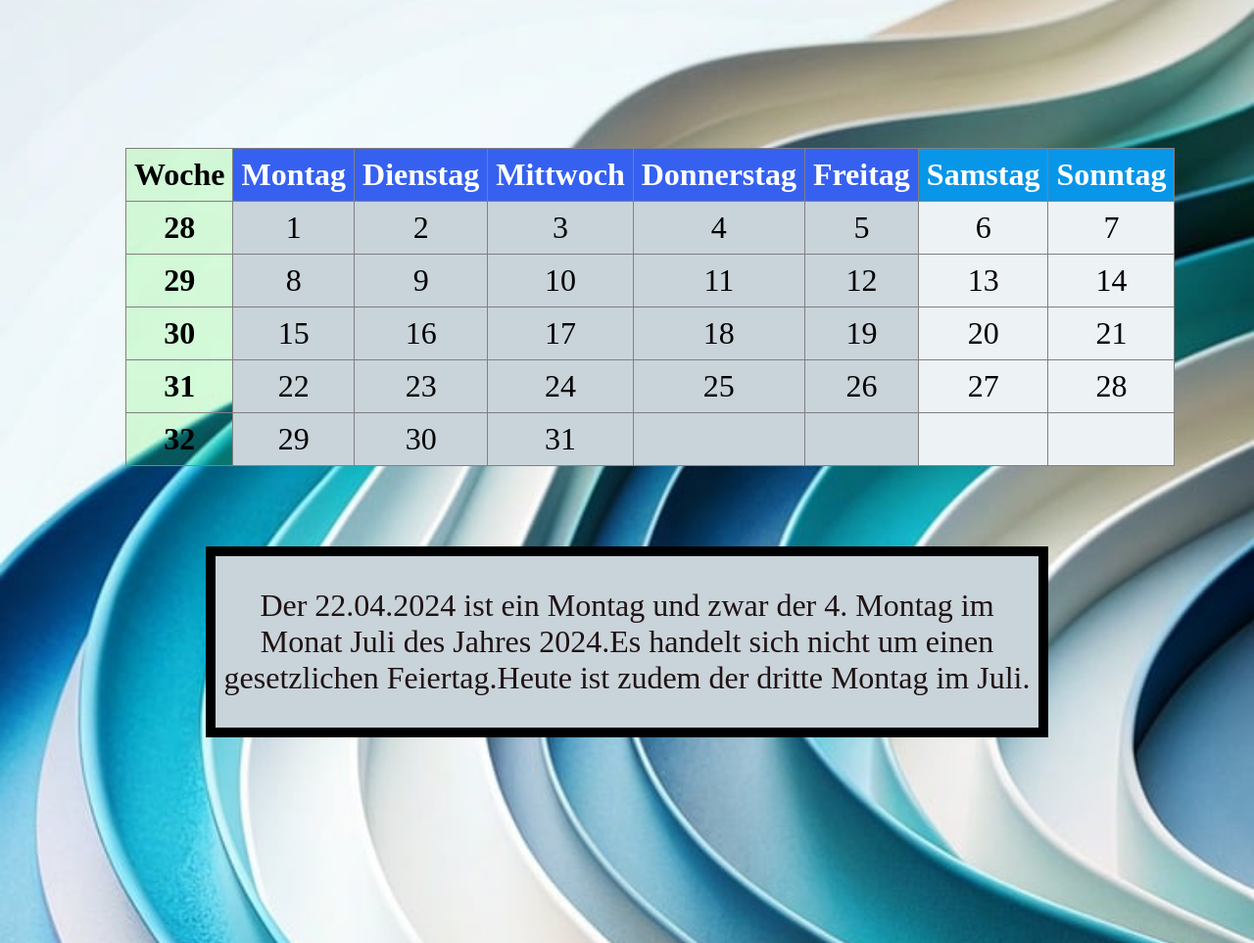
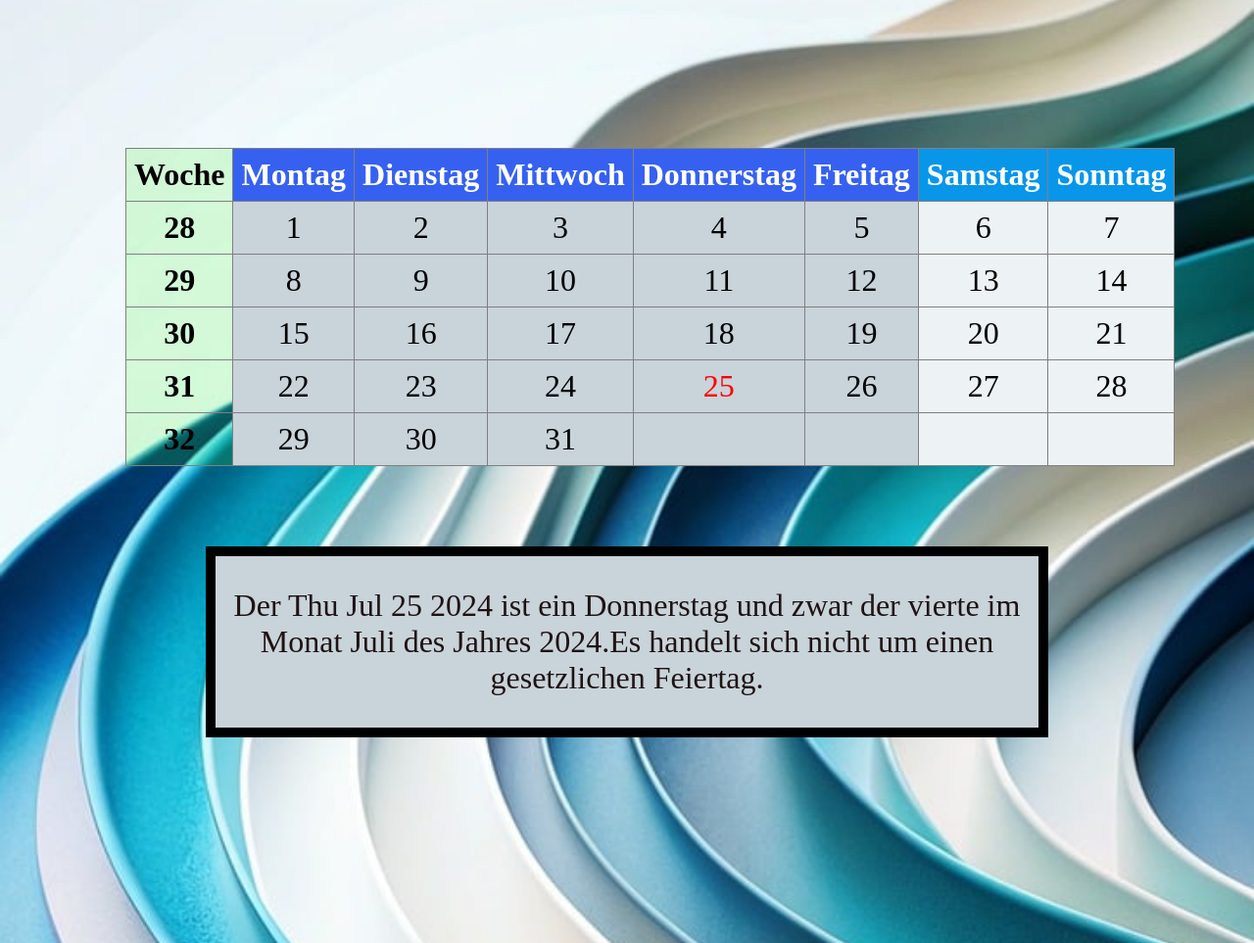
Before and after one commit to Niggo297/Kalender, a plain HTML site: page index.html in a window 1280 px wide. Shown: the part 137-1100 px from the top of the page at 98% size. Drawn offline with Linux system fonts and the light colour scheme.

Commit message:
Update 25.07. 12:10

```diff
--- a/css.css
+++ b/css.css
@@ -1,127 +1,105 @@
-
-body{
+body {
   margin: 0;
   padding: 0;
   height: 100vh;
   font-size: 2rem;
   background-image: url(Hintergrundkalender.jpg);
   background-repeat: no-repeat;
-    background-size:cover;
-    object-fit:contain;
-
-
-
+  background-size: cover;
+  object-fit: contain;
 }
 
-.header{
-display:flex;
+.header {
+  display: flex;
   justify-content: center;
-align-items:center;
-color: linear-gradient(135deg, #175AE6, #83DE08);}
+  align-items: center;
+  color: linear-gradient(135deg, #175ae6, #83de08);
+}
 
-
-
-main{
+main {
   display: flex;
   /* background-color: blue; */
   flex-direction: column;
-    margin-top:1%;
+  margin-top: 1%;
   text-align: center;
 
   margin: 10%;
-
-
-
 }
 
-aside{
+aside {
   /* border-left:2px solid grey; */
-    margin:8%;
+  margin: 8%;
   text-align: center;
-
-
-
-
-
 }
 
-
-table{
+table {
   border-collapse: collapse;
   height: 10%;
   margin-right: 8%;
-
-
 }
-th, td {
-
+th,
+td {
   border: 1px solid grey;
   background-color: rgb(201, 211, 218);
 
   /* min-width: 6rem; */
 }
-.small{
+.small {
   max-width: 48px;
-    background-color:
+  background-color: ;
 }
 
-
-
-.day{
+.day {
   background-color: rgb(54, 97, 240);
-    color:white;
-    padding:1vh;
+  color: white;
+  padding: 1vh;
 }
 
-
-.week{
+.week {
   background-color: rgba(43, 241, 17, 0.151);
-    padding:1vh;
+  padding: 1vh;
 }
 
-.monat{
+.monat {
   background-color: rgb(54, 97, 240);
-    color:white;
-    padding:1vh;
-
+  color: white;
+  padding: 1vh;
 }
 
-footer{
+footer {
   display: flex;
   justify-content: center;
-align-items:center;
-background-color:rgba(43, 241, 17, 0.151);
-margin-top:48%;
-
+  align-items: center;
+  background-color: rgba(43, 241, 17, 0.151);
+  margin-top: 48%;
 }
 
-
-td:hover{
+td:hover {
   background-color: bisque;
 }
 
-#samstag{
-     background-color:rgb(8, 150, 233);
+#samstag {
+  background-color: rgb(8, 150, 233);
 }
 #sonntag {
-
-    background-color:rgb(8, 150, 233);
-
+  background-color: rgb(8, 150, 233);
 }
 
-#weekend{
-
+#weekend {
   background-color: rgb(237, 242, 245);
 }
 
-#weekend:hover{
+#weekend:hover {
   background-color: bisque;
 }
 
-p{
-    color:rgba(15, 1, 1, 0.918);
+p {
+  color: rgba(15, 1, 1, 0.918);
 }
-.font{
-    background-color:rgb(201, 211, 218);
-    border: 10px solid ;
+.font {
+  background-color: rgb(201, 211, 218);
+  border: 10px solid;
 }
+#today{
+    color:red;
+}
--- a/index.html
+++ b/index.html
@@ -1,10 +1,10 @@
 <!DOCTYPE html>
 <html lang="en">
   <head>
-    <meta charset="UTF-8">
-    <meta name="viewport" content="width=device-width, initial-scale=1.0">
+    <meta charset="UTF-8" />
+    <meta name="viewport" content="width=device-width, initial-scale=1.0" />
     <title>Document</title>
-    <link rel="stylesheet" href="css.css">
+    <link rel="stylesheet" href="css.css" />
   </head>
   <body>
     <header class="header">
@@ -12,10 +12,7 @@
     </header>
 
     <main class="section">
-
       <table>
-
-
         <tr>
           <th class="week">Woche</th>
           <th class="day">Montag</th>
@@ -25,7 +22,6 @@
           <th class="day">Freitag</th>
           <th class="day" id="samstag">Samstag</th>
           <th class="day" id="sonntag">Sonntag</th>
-
         </tr>
         <tr>
           <th class="week">28</th>
@@ -78,48 +74,30 @@
           <td></td>
           <td></td>
           <td id="weekend"></td>
-            <td id=weekend></td>
+          <td id="weekend"></td>
         </tr>
-
-
       </table>
-
 
       <aside class="line">
         <div class="font">
-
-             <p>Der 22.04.2024 ist ein Montag und zwar der 4. Montag im Monat Juli des Jahres 2024.Es handelt sich nicht um einen gesetzlichen Feiertag.Heute ist zudem der dritte Montag im Juli.</p>
-
+          <p>
+            Der <span id="dateD">22.04.2024</span> ist ein <span id="weekday">Montag</span> und zwar der <span id="weekInMonth">4. </span> im Monat <span id="monthD">Juli</span>
+            des Jahres <span id="year">2024</span>.Es handelt sich <span id="holidayYesNoD">nicht</span> um einen gesetzlichen
+            Feiertag.
+          </p>
         </div>
       </aside>
-
-
     </main>
 
     <div>
-
-    <table>
-
-
-
-    </table>
+      <table></table>
     </div>
 
     <footer>
-
-        Impressum <br>
-        Niko Lerch <br>
+      Impressum <br />
+      Niko Lerch <br />
       Cdemy
-
-
-
     </footer>
-
-
-
-
-
-
 
 
   </body>
--- a/logik.js
+++ b/logik.js
@@ -1,12 +1,114 @@
-const date = new Date();
-const month = date.getMonth() + 1;
-const year = date.getYear() + 1900;
+
+// const dateD = document.getElementById("dateD");
+// const dateD = document.getElementsByClassName("weekdayD");
+// const weekInMonth = document.getElementById("weekInMonth");
+// const monthD = document.getElementById("monthD");
+// const year = document.getElementById("year");
+// const holidayYesNoD = document.getElementById("holidayYesNoD");
+
+// function ausgeben() {
+//    // dateD.innerText = date.getDate() + "." + date.getDay() + "." + date.getFullYear() dollar Zeichen +  backticks ermöglichen etwas dynamsiches mit etwas statischem
+// dateD.innerText = `${date.getDate()}.${date.getMonth() +1 < 10 ? `0${date.getMonth()+1}`: date.getMonth()+1}.${date.getFullYear()}`
+// };
+
+// ausgeben();
+
+// condition? true:false
+// Möglichkeit 1
+// date.getMonth() +1 < 10 ? `0${date.getMonth()+1}`: date.getMonth()+1
+// Möglichkeit 2
+// `${date.getMonth() +1 < 10 ? '0': ''}${date.getMonth()+1}´
+//Möglichkeit 3
+// let monthUpdate = date.getMonth()+1
+//  if (monthUpdate < 10 ){
+//     monthUpdate =  `0${monthUpdate}`
+// }
+//Möglichkeiten 1 - 3 wird an der function ausgeben eingefügt: es sorgt dafür dass bei getMonth eine 0 vor dem Monat angezeigt wird, solange bis Oktober (Monat 10) kommt
+// .${date.getMonth() +1 < 10 ? `0${date.getMonth()+1}`: date.getMonth()+1}
 
 
-console.log(date);
+   let shortdate = new Date ().toDateString()
+   let date = new Date()
+   document.getElementById("dateD").innerText = shortdate;
+
+   let weekdayD = date.getDay();
+   let weekdays =['Sonntag', 'Montag', 'Dienstag', 'Mittwoch', 'Donnerstag', 'Freitag', 'Samstag']
+   let weekdayName = weekdays[weekdayD];
+   document.getElementById("weekday").innerText = weekdayName;
+
+ let month = date.getMonth() ;
+ document.getElementById("monthD").innerText = month;
+
+ let months = ["Januar" ,"Februar" ,"März" ,"April", "Mai" ,"Juni", "Juli" , "August"]
+ let monthNow = months[month]
+ document.getElementById("monthD").innerText = monthNow;
+
+ let year = date.getFullYear();
+ document.getElementById("year").innerText = year;
+
+let wochedatum= new Date()
+ let woche = wochedatum.getDay()
+if (woche <8){
+   document.getElementById("weekInMonth").innerText = "erste"
+};
+if (woche <15){
+     document.getElementById("weekInMonth").innerText = "zweite"
+}
+
+if (woche <22){
+     document.getElementById("weekInMonth").innerText = "dritte"
+}
+if (woche <29){
+     document.getElementById("weekInMonth").innerText = "vierte"
+}
+
+if (woche >=29){
+     document.getElementById("weekInMonth").innerText = "fünfte"
+}
 
 
-let weekdays = [ "Montag", "Dienstag", "Mittwoch", "Donnerstag", "Freitag", "Samstag", "Sonntag"]
+// eine Schleife die alle elemente in tdlist durchgehht
+//und mit dem heutigen Datum vergleicht / test.getDate gibt eine Zahl wieder
+ test = new Date ()
+ todaydate = test.getDate();
 
-   let januar =  for ( let i = 1 ; i <=31 ; i++)
-        console.log(i)
+ let tdlist = document.getElementsByTagName("td");
+//  console.log(tdlist[1].innerText)
+ for(let i = 0;  i < tdlist.length ; i ++){
+   if(tdlist[i].innerText == todaydate ){
+       tdlist[i].setAttribute("id", "today")
+   }
+ };
+ //Eine weitere möglichkeit um die Wochentage anzeigen zu lassen
+ //date.getDay gibt immer die Zahl des Monats wieder
+//  let übungsindex = date.getDay();
+//  function index (){
+//    if(übungsindex == 0){
+//       return "Sonntag"
+//    }
+
+//    if(übungsindex == 1){
+//       return "Montag"
+//    }
+
+//    if(übungsindex == 2){
+//       return "Dienstag"
+//    }
+
+//    if(übungsindex == 3){
+//       return "Mittwoch"
+//    }
+//    if(übungsindex == 4){
+//       return "Donnerstag"
+//    }
+
+//    if(übungsindex == 5){
+//       return "Freitag"
+//    }
+
+//    if(übungsindex == 6){
+//       return "Samstag"
+//    }
+
+
+// }
```
Lines whose indentation alone changed are shown as unchanged.
